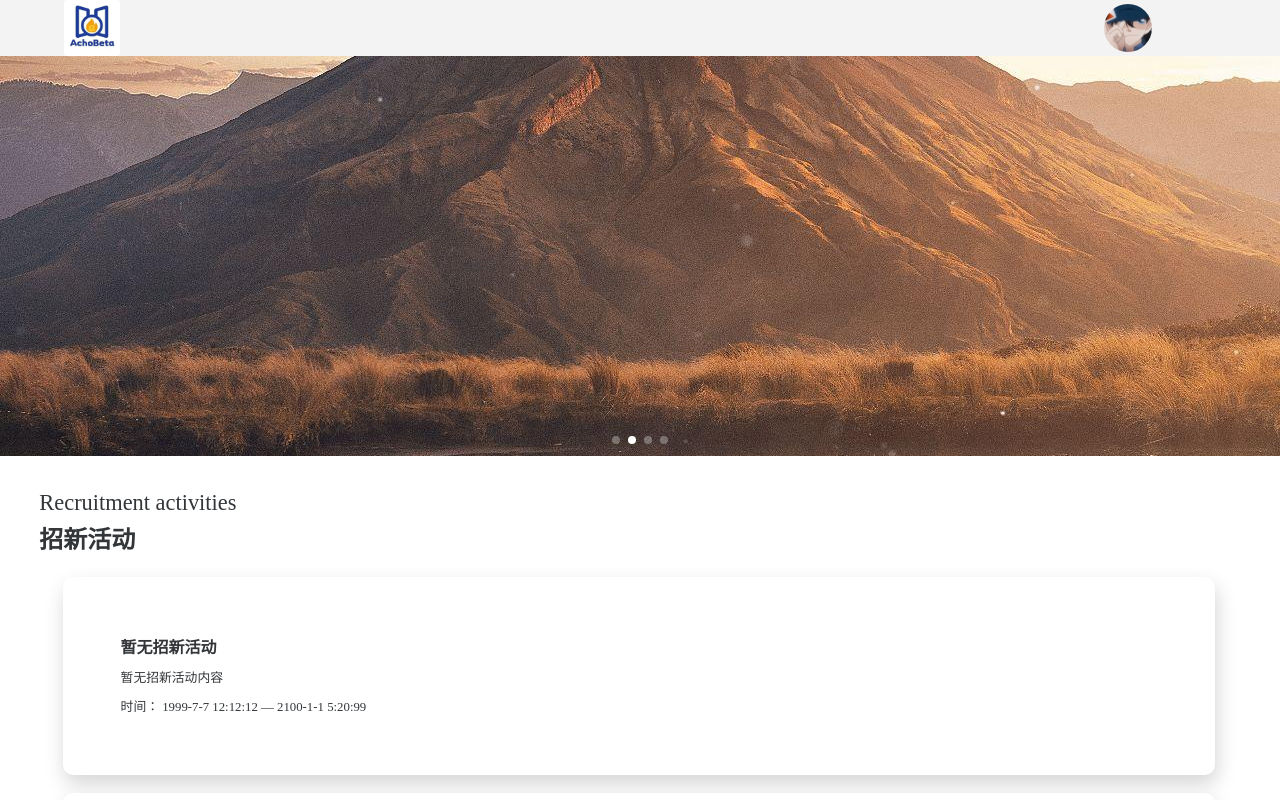
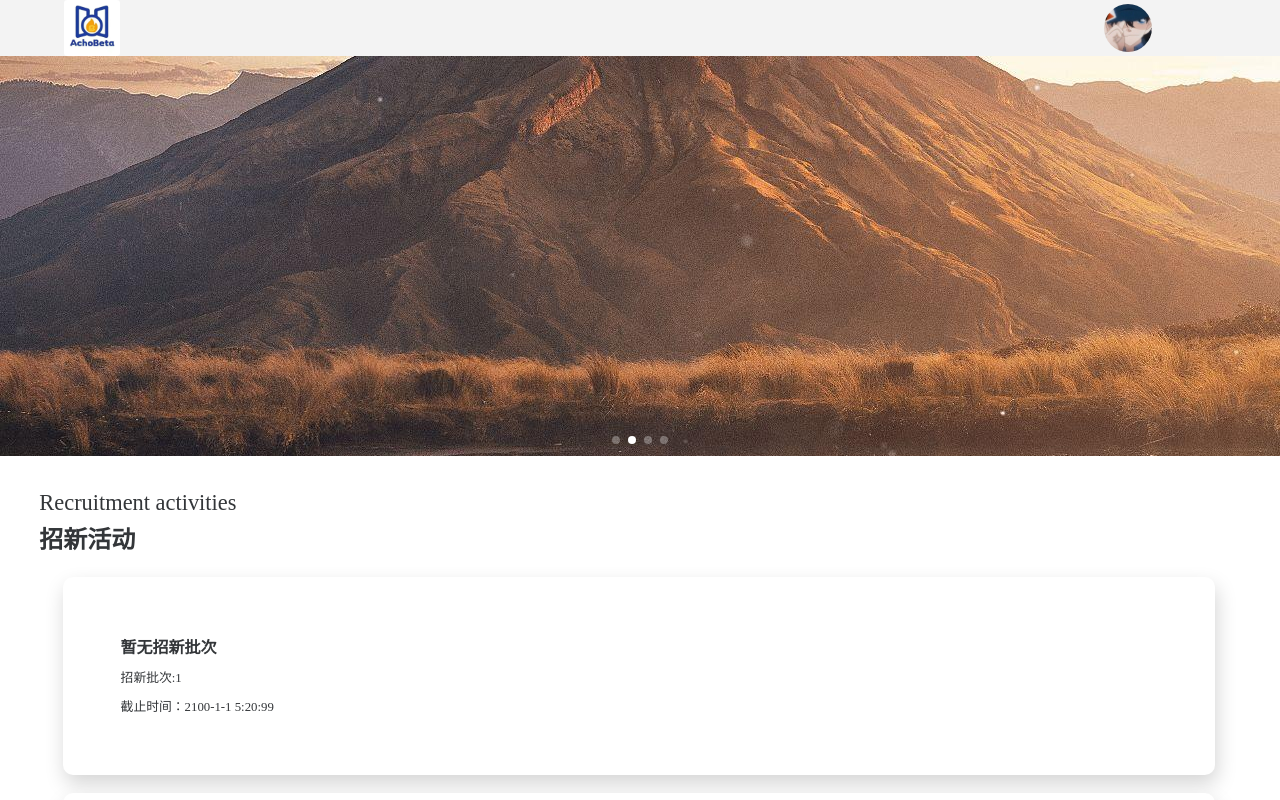
Before and after one commit to lingwu88/AchoBeta-Recruitment-fronted, a Vue app: page / in a window 1280 px wide. Shown: the top 800 px of the page. Built offline with nearby package versions, Linux system fonts and the light colour scheme; some icons are missing; a small style sheet from the web is missing.

Commit message:
更新activitiesCard组件

```diff
--- a/components.d.ts
+++ b/components.d.ts
@@ -8,6 +8,7 @@ export {}
 declare module 'vue' {
   export interface GlobalComponents {
     ActivitiesCard: typeof import('./src/components/activitiesCard.vue')['default']
+    InterviewArrangement: typeof import('./src/components/interviewArrangement.vue')['default']
     InterviewResult: typeof import('./src/components/interviewResult.vue')['default']
     Introduce: typeof import('./src/components/Introduce.vue')['default']
     NAutoComplete: typeof import('naive-ui')['NAutoComplete']
--- a/src/components/activitiesCard.vue
+++ b/src/components/activitiesCard.vue
@@ -1,6 +1,6 @@
 <script setup>
 import { PropTypes } from '@/utils/propTypes';
-
+import AngleDoubleRight from '@vicons/fa/AngleDoubleRight'
 defineOptions({
   name:"activitiesCard"
 })
@@ -8,9 +8,8 @@ defineOptions({
 const emit = defineEmits(['toApplication'])
 
 const prop = defineProps({
-  title:PropTypes.string.def('暂无招新活动'),
-  description:PropTypes.string.def('暂无招新活动内容'),
-  startTime:PropTypes.string.def('1999-7-7 12:12:12'),
+  title:PropTypes.string.def('暂无招新批次'),
+  batchId:PropTypes.number.def(1),
   endTime:PropTypes.string.def('2100-1-1 5:20:99')
 })
 
@@ -21,10 +20,15 @@ const toActivities=()=>{
 
 <template>
   <div class="card" @click="toActivities">
+    <n-flex justify="start">
     <n-flex vertical class="card-layout">
       <div class="title">{{ prop.title }}</div>
-      <div class="description">{{ prop.description }}</div>
-      <div class="time"><p>时间： <span>{{ prop.startTime }}</span> — <span>{{ prop.endTime }}</span></p></div>
+      <div class="description"><span>招新批次:</span>{{ prop.batchId }}</div>
+      <div class="time"><p>截止时间：<span>{{ prop.endTime }}</span></p></div>
+    </n-flex>
+    <n-icon :size="26" color="#db7b00">
+      <AngleDoubleRight class="card-icon"/>
+    </n-icon>
     </n-flex>
   </div>
 </template>
@@ -59,4 +63,8 @@ const toActivities=()=>{
   font-size: 0.8rem;
   font-weight: 400;
 }
+.card-icon{
+  flex-grow: 1;
+  padding: 6.5vh 0 0 12vw;
+}
 </style>
```
